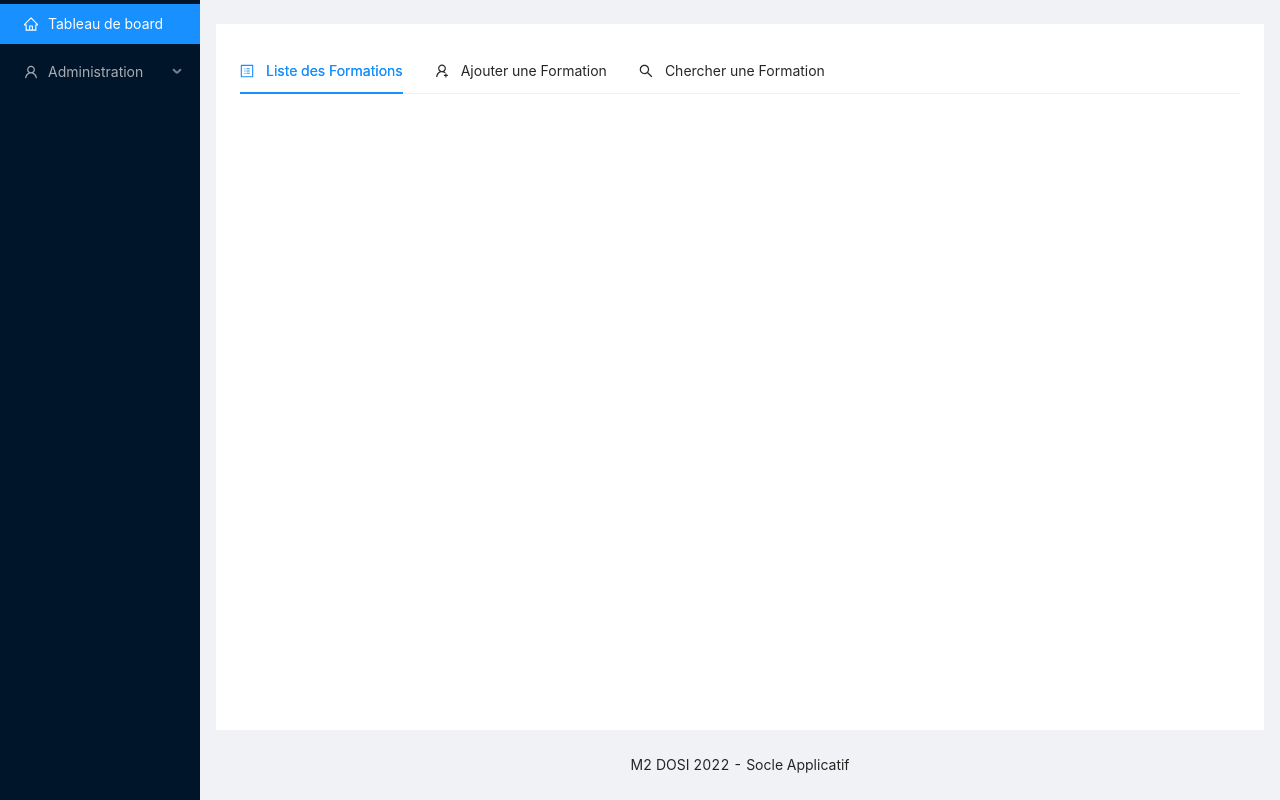
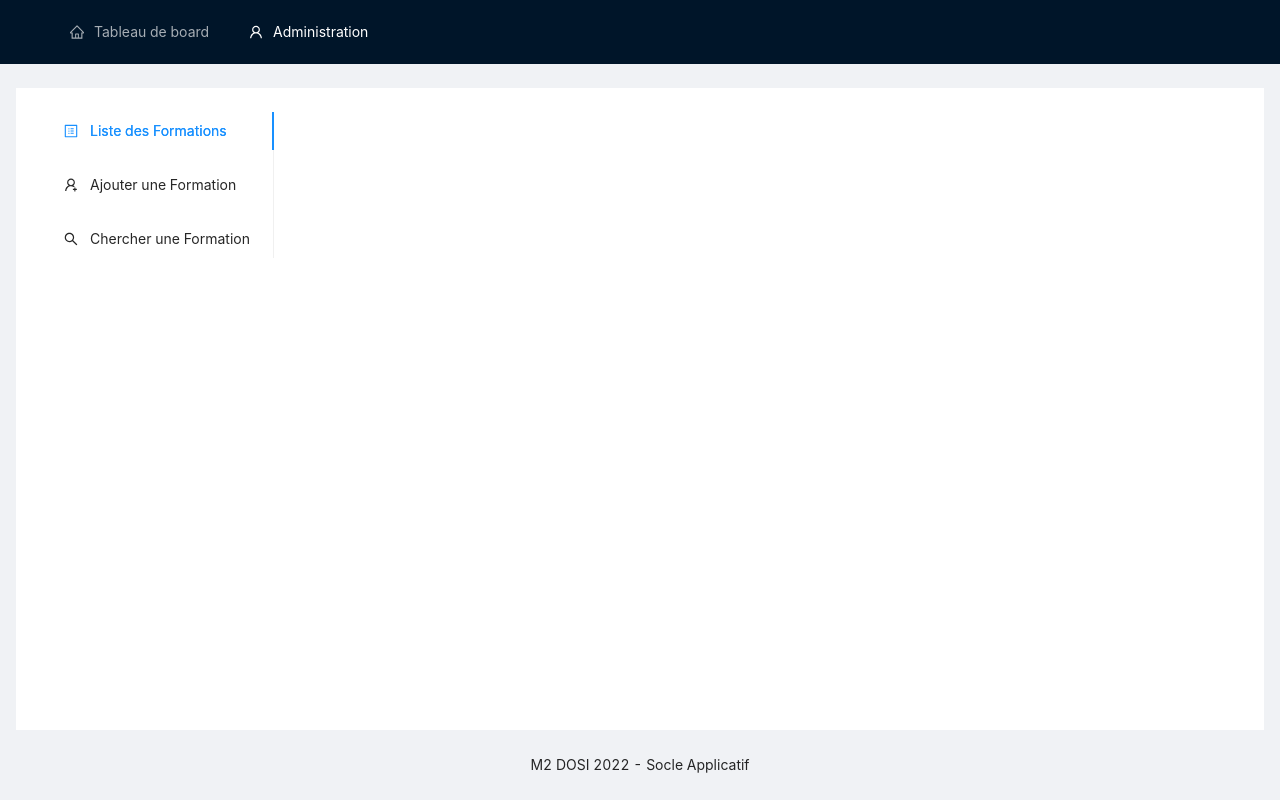
Before and after one commit to ferdaousak/soucleApp-frontEnd, a React (Create React App) app: page /formations in a window 1280 px wide. Built offline with nearby package versions, Linux system fonts and the light colour scheme; no server answers.

Commit message:
finished

```diff
--- a/src/App.js
+++ b/src/App.js
@@ -1,6 +1,6 @@
 import './App.css';
 import 'bootstrap/dist/css/bootstrap.min.css';
-import SideMenu from './components/side-menu/SideMenu';
+import SideMenu from './components/nav-menu/NavMenu';
 import { Layout } from 'antd';
 import { Outlet } from "react-router-dom";
 import React, { useEffect, useState } from 'react';
@@ -77,7 +77,6 @@ function App()
     <div className="App">
         <Layout style={{height : '100vh'}}>
           <SideMenu />
-          <Layout>
             <Layout.Content style={{ margin: '24px 16px 0' }}>
                 <div className="content" style={{ padding: 24, height : '100%'}}>
                   <DataContext.Provider value = {state}>
@@ -86,7 +85,6 @@ function App()
                 </div>
             </Layout.Content>
             <Layout.Footer style={{ textAlign: 'center' }}>M2 DOSI 2022 - Socle Applicatif</Layout.Footer>
-          </Layout>
 
         </Layout>
     </div>
--- a/src/components/side-menu/SideMenu.js
+++ b/src/components/nav-menu/NavMenu.js
@@ -8,19 +8,31 @@ import {
     ReadOutlined,
     ContactsOutlined
   } from '@ant-design/icons';
-import './SideMenu.css';
-import { Link } from "react-router-dom";
+import './NavMenu.css';
+import { Link, useLocation } from "react-router-dom";
 
-const {Sider} = Layout;
 const {SubMenu} = Menu;
 
 
 
 function SideMenu() {
 
+    const path = useLocation();
+
+    let selectedPath;
+    if(path.pathname==='/')
+        selectedPath ='1';
+    if(path.pathname==='/formations')
+        selectedPath ='2';
+    if(path.pathname==='/enseignants')
+        selectedPath ='3';
+    if(path.pathname==='/candidats')
+        selectedPath ='4';
+    if(path.pathname==='/promotions')
+        selectedPath ='5';
     return (
-                <Sider>
-                <Menu theme="dark" mode="inline" defaultSelectedKeys={['1']}>
+                <Layout.Header>
+                <Menu theme="dark" mode="horizontal" defaultSelectedKeys={['1']} selectedKeys={[selectedPath]} >
                     <Menu.Item key="1" icon={<HomeOutlined/>}>
                     <Link to="/" >Tableau de board</Link>
                     </Menu.Item>
@@ -32,7 +44,7 @@ function SideMenu() {
 
                     </SubMenu>
                 </Menu>
-                </Sider>
+                </Layout.Header>
 
      );
 }
--- a/src/shared/MainPage.js
+++ b/src/shared/MainPage.js
@@ -10,7 +10,7 @@ function MainPage(props)
 
     return (
 
-            <Tabs defaultActiveKey={selectedTab} tabPosition="top" onChange={(key)=>setSelectedTab(key)}>
+            <Tabs defaultActiveKey={selectedTab} tabPosition="left" onChange={(key)=>setSelectedTab(key)}>
                 <Tabs.TabPane
                     tab={
                         <span>
```
Also changed, not shown: src/components/nav-menu/NavMenu.css (added).
